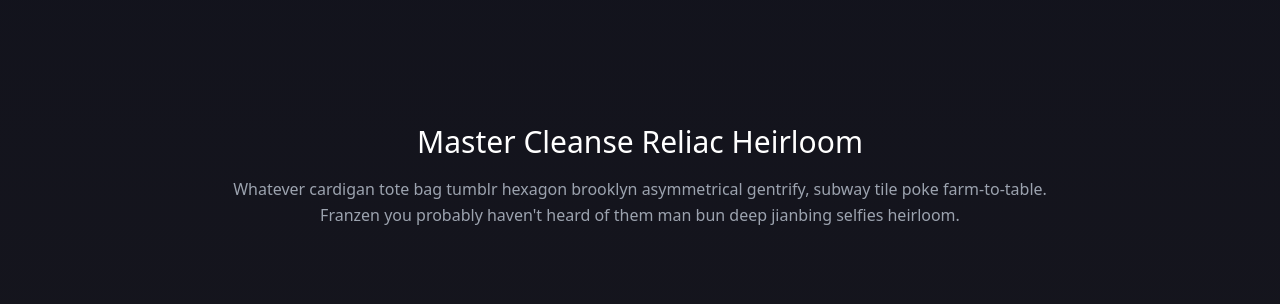
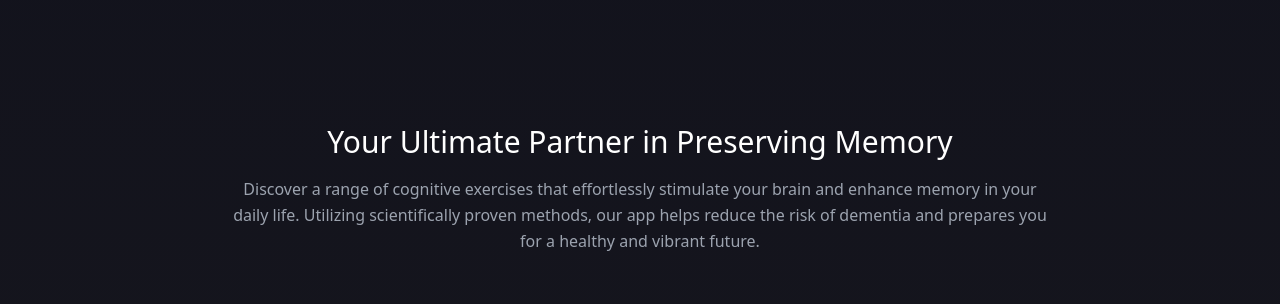
Before and after one commit to showboyz/youngand-web, a Next.js app: page / in a window 1280 px wide. Shown: the part 2680-2984 px from the top of the page. Built offline with nearby package versions, Linux system fonts and the light colour scheme; grey boxes are pictures that could not be loaded.

Commit message:
event title

```diff
--- a/src/app/components/events.jsx
+++ b/src/app/components/events.jsx
@@ -6,8 +6,8 @@ export default function Events() {
         <section className="text-gray-400 body-font">
             <div className="container px-5 py-24 mx-auto">
                 <div className="flex flex-col text-center w-full mb-20">
-                    <h1 className="sm:text-3xl text-2xl font-medium title-font mb-4 text-white">Master Cleanse Reliac Heirloom</h1>
-                    <p className="lg:w-2/3 mx-auto leading-relaxed text-base">Whatever cardigan tote bag tumblr hexagon brooklyn asymmetrical gentrify, subway tile poke farm-to-table. Franzen you probably haven&apos;t heard of them man bun deep jianbing selfies heirloom.</p>
+                    <h1 className="sm:text-3xl text-2xl font-medium title-font mb-4 text-white">Your Ultimate Partner in Preserving Memory</h1>
+                    <p className="lg:w-2/3 mx-auto leading-relaxed text-base">Discover a range of cognitive exercises that effortlessly stimulate your brain and enhance memory in your daily life. Utilizing scientifically proven methods, our app helps reduce the risk of dementia and prepares you for a healthy and vibrant future.</p>
                 </div>
                 <div className="flex flex-wrap -m-4">
                     <div className="lg:w-1/3 sm:w-1/2 p-4">
```
